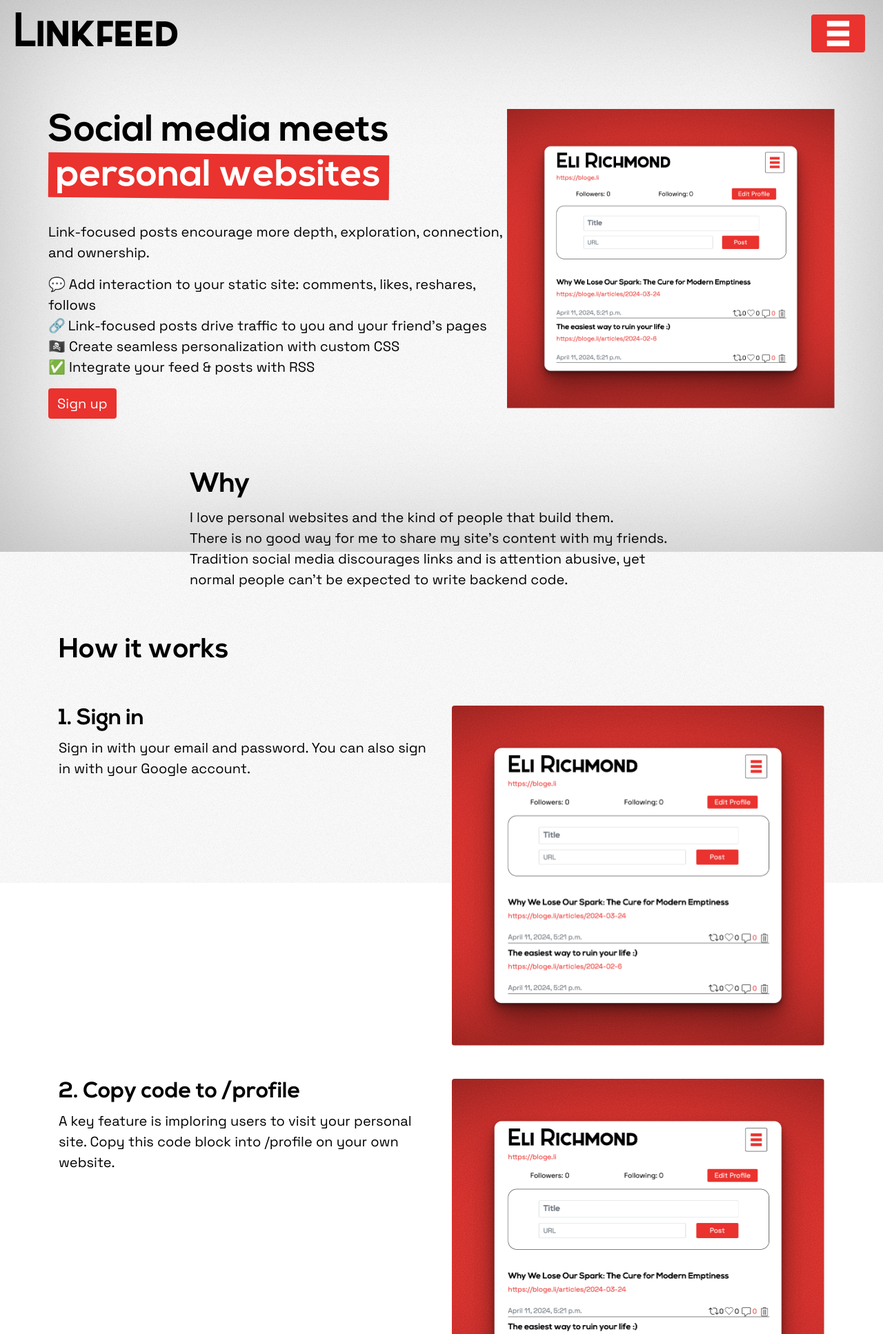
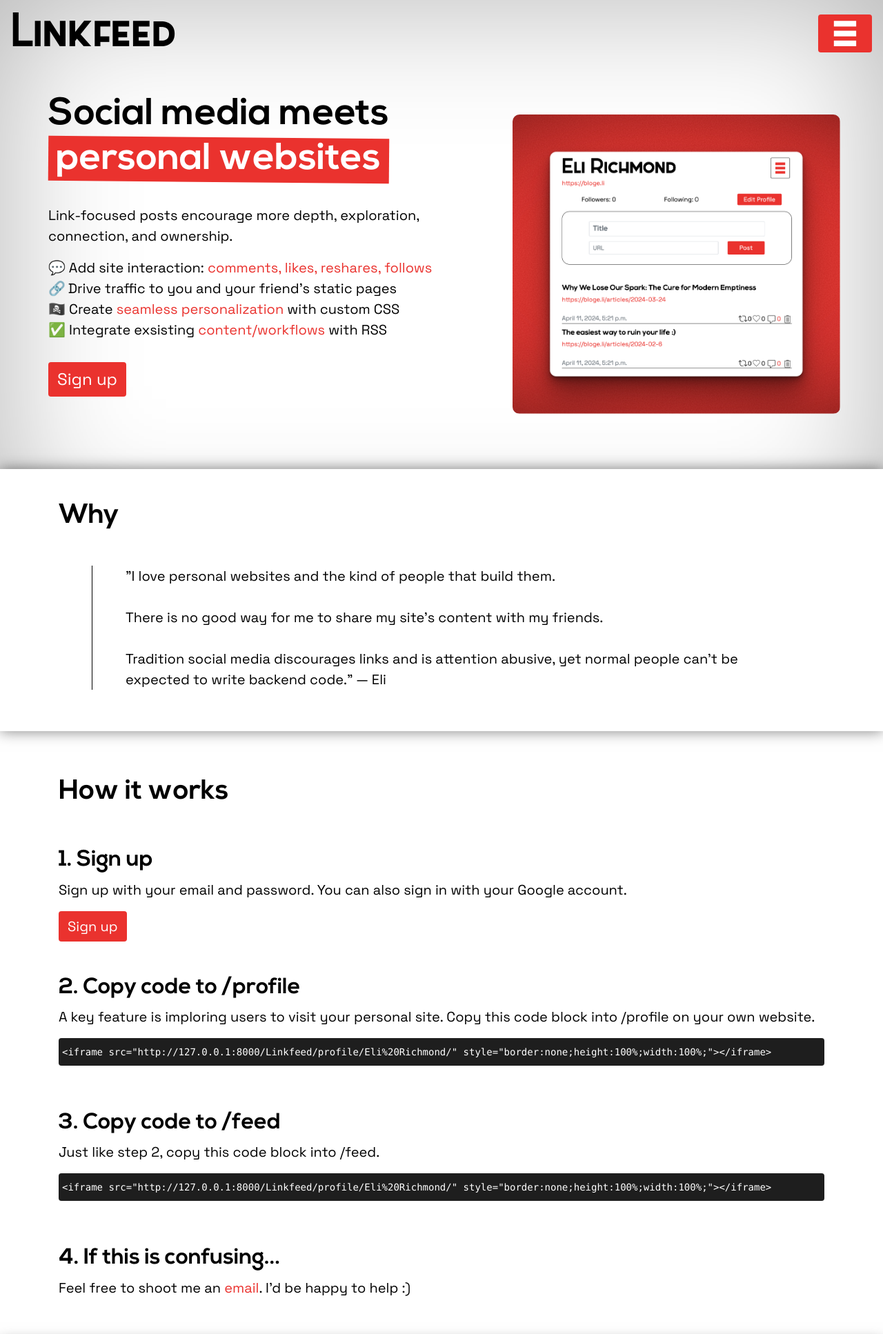
Before and after one commit to erichmond33/HackerSocial, a Django app: page /Linkfeed/landing in a window 1280 px wide. Shown: the top 1934 px of the page at 69% size. Run offline with Django 4.2, Linux system fonts and the light colour scheme; some libraries are stand-ins or nearby versions.

Commit message:
landing page

```diff
--- a/Linkfeed/static/Linkfeed/style.css
+++ b/Linkfeed/static/Linkfeed/style.css
@@ -19,8 +19,6 @@ html {
 body{
 	max-width:40em;
 	margin:0 auto;
-	padding-right:1em;
-	padding-left: 1em;
 	font-family: Space, sans-serif;
 	font-size:20px;
 	line-height:30px;
@@ -28,6 +26,7 @@ body{
 	color:#000;
 	font-weight: 300;
 	overflow-y:scroll;
+	overflow-x: hidden;
 }
 .vignette {
 	position: fixed;
@@ -79,6 +78,14 @@ button:hover {
 	border-color: #941100;
 }
 
+pre {
+	font-size: 70%;
+	background-color: #1e1e1e;
+	color: white;
+	padding: 5px;
+	border-radius: .25rem;
+}
+
 #main-header {
 	width: fit-content;
 }
@@ -95,6 +102,11 @@ button:hover {
 
 .red-button a:hover {
 	text-decoration: none;
+	color:white;
+}
+
+.red-button:hover {
+	color:white;
 }
 
 .header {
@@ -130,6 +142,8 @@ button:hover {
 
 #open-btn {
 	color: white;
+	padding-left: 0;
+	padding-right: 0;
 }
 
 a.follow-button {
--- a/Linkfeed/templates/Linkfeed/landingpage.html
+++ b/Linkfeed/templates/Linkfeed/landingpage.html
@@ -15,80 +15,147 @@
 {% endblock %}
 
 {% block body %}
+<div class="container-fluid">
 <div class="container mt-5">
     <div class="row my-5">
-        <div class="col-12 col-lg-7 py-4 px-0">
+        <div class="col-12 col-lg-7 py-4 p-lg-0 pr-xl-3">
             <h1 class="h1 text-left pb-4" id="main-header">Social media meets<div style="background-color: #EA322E; rotate: .5deg;"><div style="rotate: -.5deg; color: white;">&nbsp;personal websites</div></div></h1>
-            <p class="">Link-focused posts encourage more depth, exploration, connection, and ownership.</p>
-            <ul class="mr-lg-3">
-                <li>💬 Add interaction to your static site: comments, likes, reshares, follows</li>
-                <li>🔗&thinsp;Link-focused posts drive traffic to you and your friend's pages</li>
-                <li>🏴‍☠️ Create seamless personalization with custom CSS</li>
-                <li>✅ Integrate your feed & posts with RSS</li>
+            <p class=""><span>Link-focused posts encourage more depth, exploration,</span><span> connection, and ownership.</span></p>
+            <ul class="">
+                <li>💬 Add site interaction: <a href="#first-card">comments, likes, reshares, follows</a></li>
+                <li>🔗&thinsp;Drive traffic to you and your friend's static pages</li>
+                <li>🏴‍☠️ Create <a href="#second-card">seamless personalization</a> with custom CSS</li>
+                <li>✅ Integrate exsisting <a href="#third-card">content/workflows</a> with RSS</li>
             </ul>
             <div class="">
-                <button class="red-button btn">Sign up</button>
+                <button id="main-button" class="red-button btn mt-3">Sign up</button>
             </div>
         </div>
-        <div class="col-md-5 col-12 py-4 px-0">
-            <img src="{% static 'Linkfeed/photos/lp.png' %}" alt="Landing page image" class="img-fluid">
-        </div>
-    </div>
-
-    <div class="row my-5">
-        <div class="col-12 col-sm-8 m-auto">
-            <h1>Why</h1>
-            <ul>
-                <li>I love personal websites and the kind of people that build them.</li>
-                <li>There is no good way for me to share my site's content with my friends.</li>
-                <li>Tradition social media discourages links and is attention abusive, yet normal people can't be expected to write backend code.</li>
-            </ul>
-        </div>
-    </div>
-
-    <div class="row my-5">
-        <div class="col-12 mb-5">
-            <h1>How it works</h1>
-        </div>
-        <div class="col-md-6 col-12 mx-auto">
-            <h2>1. <span>Sign in</span></h2>
-            <p>Sign in with your email and password. You can also sign in with your Google account.</p>
-        </div>
-        <div class="col-md-6 col-12 m-auto">
-            <img src="{% static 'Linkfeed/photos/lp.png' %}" alt="Landing page image" class="img-fluid rounded">
-        </div>
-    </div>
-    <div class="row mt-5">
-        <div class="col-md-6 col-12 mx-auto">
-            <h2>2. <span>Copy code to /profile</span></h2>
-            <p>A key feature is imploring users to visit your personal site.
-                Copy this code block into /profile on your own website.</p>
-        </div>
-        <div class="col-md-6 col-12 m-auto">
-            <img src="{% static 'Linkfeed/photos/lp.png' %}" alt="Landing page image" class="img-fluid rounded">
-        </div>
-    </div>
-    <div class="row mt-5">
-        <div class="col-md-6 col-12 mx-auto">
-            <h2>3. <span>Copy code to /feed</span></h2>
-            <p>Just like step 2, copy this code block into /feed.</p>
-        </div>
-        <div class="col-md-6 col-12 m-auto">
-            <img src="{% static 'Linkfeed/photos/lp.png' %}" alt="Landing page image" class="img-fluid rounded">
-        </div>
-    </div>
-    <div class="row mt-5">
-        <div class="col-md-6 col-12 mx-auto">
-            <h2>4. <span>If this is confusing...</span></h2>
-            <p>Feel free to shoot me an <a href="#">email</a>. I'd be happy to help :)</p>
-        </div>
-        <div class="col-md-6 col-12 m-auto">
-            <img src="{% static 'Linkfeed/photos/lp.png' %}" alt="Landing page image" class="img-fluid rounded">
+        <div class="col-lg-5 col-sm-8 col-12 py-4 px-lg-0 text-center mx-auto">
+            <img id="main-image" src="{% static 'Linkfeed/photos/lp.png' %}" alt="Landing page image" class="img-fluid m-lg-2">
         </div>
     </div>
 </div>
 
-<div class="row my-5 pt-5 border-top">
+<div class="container-fluid container-secondary">
+    <div class="container">
+        <div class="row my-4" id="row-why">
+            <div class="col-12 m-auto">
+                <h1 class="mb-5">Why</h1>
+                <p class="mx-0 px-3 mx-lg-5 px-lg-5" style="border-left: 1px solid black;">"I love personal websites and the
+                    kind of people that build them.
+                    <br><br>There is no good way for me to share my site's content with my friends.
+                    <br><br>Tradition social media discourages links and is attention abusive, yet normal people can't be
+                    expected to write backend code." — Eli
+                </p>
+            </div>
+        </div>
+    </div>
+</div>
+
+<div class="container-fluid">
+<div class="container">
+    <div class="row my-5 pt-3">
+        <div class="col-12 mb-5">
+            <h1>How it works</h1>
+        </div>
+        <div class="col-12 mx-auto">
+            <h2>1. <span>Sign up</span></h2>
+            <p>Sign up with your email and password. You can also sign in with your Google account.</p>
+            <button id="" class="red-button btn">Sign up</button>
+        </div>
+    </div>
+    <div class="row mt-5">
+        <div class="col-12 mx-auto">
+            <h2>2. <span>Copy code to /profile</span></h2>
+            <p>A key feature is imploring users to visit your personal site.
+                Copy this code block into /profile on your own website.</p>
+            <pre>&lt;iframe src="http://127.0.0.1:8000/Linkfeed/profile/Eli%20Richmond/" style="border:none;height:100%;width:100%;"&gt;&lt;/iframe&gt;</pre>
+        </div>
+    </div>
+    <div class="row mt-5">
+        <div class=" col-12 mx-auto">
+            <h2>3. <span>Copy code to /feed</span></h2>
+            <p>Just like step 2, copy this code block into /feed.</p>
+            <pre>&lt;iframe src="http://127.0.0.1:8000/Linkfeed/profile/Eli%20Richmond/" style="border:none;height:100%;width:100%;"&gt;&lt;/iframe&gt;</pre>
+        </div>
+    </div>
+    <div class="row my-5">
+        <div class="col-12 mx-auto">
+            <h2>4. <span>If this is confusing...</span></h2>
+            <p>Feel free to shoot me an <a href="#">email</a>. I'd be happy to help :)</p>
+        </div>
+    </div>
+</div>
+</div>
+
+<div class="container-fluid container-secondary">
+<div class="container">
+    <div class="row text-center my-4">
+        <h1 class="mb-3">Features</h1>
+        <div class="card-group mx-auto">
+            <div class="card background p-3 border-0">
+                <img src="{% static 'Linkfeed/photos/lp.png' %}" class="card-img-top round" id="first-card">
+                <div class="card-body">
+                    <h3 id="h3_6_1" class="card-title text-center">More Control</h3>
+                    <p id="p6_1" class="card-text body">Social media features... on your static site</p>
+                </div>
+            </div>
+            <div class="card background p-3 border-0">
+                <img src="{% static 'Linkfeed/photos/lp.png' %}" class="card-img-top round" id="second-card">
+                <div class="card-body">
+                    <h3 id="h3_6_2" class="card-title text-center">Personalization</h3>
+                    <p id="p6_2" class="card-text body">Use custom styling by importing your own CSS</p>
+                </div>
+            </div>
+            <div class="card background p-3 border-0">
+                <img src="{% static 'Linkfeed/photos/lp.png' %}" class="card-img-top round" id="third-card">
+                <div class="card-body">
+                    <h3 id="h3_6_3" class="card-title text-center">RSS Integration</h3>
+                    <p id="p6_3" class="card-text body">Follow RSS feeds and post from your own</p>
+                </div>
+            </div>
+        </div>
+    </div>
+</div>
+</div>
+
+<div class="container-fluid">
+<div class="container">
+    <div class="row my-5">
+        <div class="col-12 mb-1">
+            <h1>Register</h1>
+        </div>
+        <div class="form-container col-sm-8 col-md-6 col-10 pt-5 mx-auto">
+            {% if message %}
+                <div class="alert alert-info">{{ message }}</div>
+            {% endif %}
+
+            <form action="{% url 'register' %}" method="post">
+                {% csrf_token %}
+                <div class="form-group">
+                    <input class="form-control" autofocus type="text" name="username" placeholder="Username">
+                </div>
+                <div class="form-group">
+                    <input class="form-control" type="email" name="email" placeholder="Email Address">
+                </div>
+                <div class="form-group">
+                    <input class="form-control" type="password" name="password" placeholder="Password">
+                </div>
+                <div class="form-group">
+                    <input class="form-control" type="password" name="confirmation" placeholder="Confirm Password">
+                </div>
+                <div class="text-center">
+                    <button class="red-button btn" type="submit" value="Register">Submit</button>
+                </div>
+            </form>
+        </div>
+    </div>
+</div>
+</div>
+
+<div class="container">
+<div class="row my-5 pt-5" id="footer-row">
     <div class="col-sm-6 col-12 mx-auto px-3 px-md-5 d-flex flex-column justify-content-center align-items-center align-items-sm-end">
         <div><p>This is me.</p>
         <p>I make stuff.</p>
@@ -98,11 +165,12 @@
         <img id="footer-img" src="{% static 'Linkfeed/photos/pp3.png' %}" alt="Landing page image" class="img-fluid my-3 rounded w-75">
     </div>
 </div>
+</div>
 
 <style>
     body {
-        margin: 0 auto;
-        max-width: 100%;
+        max-width: 100vw;
+        margin:0 auto;
     }
 
     #main-header {
@@ -111,12 +179,38 @@
     }
 
     #main-signup {
-        background-color: #1a73e8;
         color: white;
         border: none;
         padding: 10px 20px;
         border-radius: 5px;
         cursor: pointer;
+    }
+
+    #main-button {
+        font-size: 120%;
+    }
+
+    .container-fluid {
+        padding: 0;
+    }
+
+    .container-secondary {
+        background-color: #fff;
+        padding-block: 20px;
+        box-shadow: 0 0 1em 0 rgba(0,0,0,0.5);
+    }
+
+    #main-image {
+        border-radius: 10px;
+    }
+
+    #first-card, #second-card, #third-card {
+        border-top-left-radius: 10px;
+        border-top-right-radius: 10px;
+    }
+
+    .round {
+        border-radius: 10px;
     }
     /* bootstrap breakpoints */
     /* @media (min-width: 576px) {
@@ -125,20 +219,40 @@
         }
     } */
 
+    #footer-row {
+        border-top: 1px solid black;
+    }
+
     #footer-img {
         max-width: 250px;
     }
 
-    @media (max-width: 768px) {
-        #main-header-wrapper {
-            margin: auto;
-        }
-        #main-header {
-            margin: auto;
-            color: red;
-            width:auto;
+    @media (max-width: 991.98px) {
+        .card-group {
+            flex-direction: column;
+            max-width: 500px;
         }
     }
+
+
+    @media (max-width: 767.98px) {
+        .card-group {
+            max-width: 400px;
+        }
+    }
+
+    @media (max-width: 575.98px) {
+        .card-group {
+            max-width: 100%;
+        }
+    }
+
+    @media (max-width: 548px) {
+        #main-header {
+            font-size: clamp(2.25rem, 8vmin, 3.4rem);
+        }
+    }
+
 
 </style>
 
--- a/Linkfeed/templates/Linkfeed/layouts.html
+++ b/Linkfeed/templates/Linkfeed/layouts.html
@@ -18,7 +18,7 @@
     {% endblock %}
 </head>
 
-<body>
+<body class="mx-auto">
     <div class="vignette">
         <svg viewBox='0 0 252 252' xmlns='http://www.w3.org/2000/svg'>
             <filter id='noiseFilter'>
@@ -26,7 +26,7 @@
                 <feColorMatrix type='saturate' values='0' />
             </filter>
 
-            <rect width='100%' height='100%' filter='url(#noiseFilter)' opacity='0.25' />
+            <rect height='100%' filter='url(#noiseFilter)' opacity='0.25' />
         </svg>
     </div>
 
@@ -36,7 +36,7 @@
         {% endblock %}
     </div>
 
-    <div class="user-profile-info">
+    <div class="container-fluid px-3">
             <div class="row">
                 <div class="col-9">
                     {% if request.resolver_match.url_name == 'current_user_profile' or request.resolver_match.url_name == 'profile' %}
```
Also changed, not shown: Django/settings.py (+4 -4 lines), landingpage2.txt (+11 -2 lines), db.sqlite3. Lines whose indentation alone changed are shown as unchanged.
